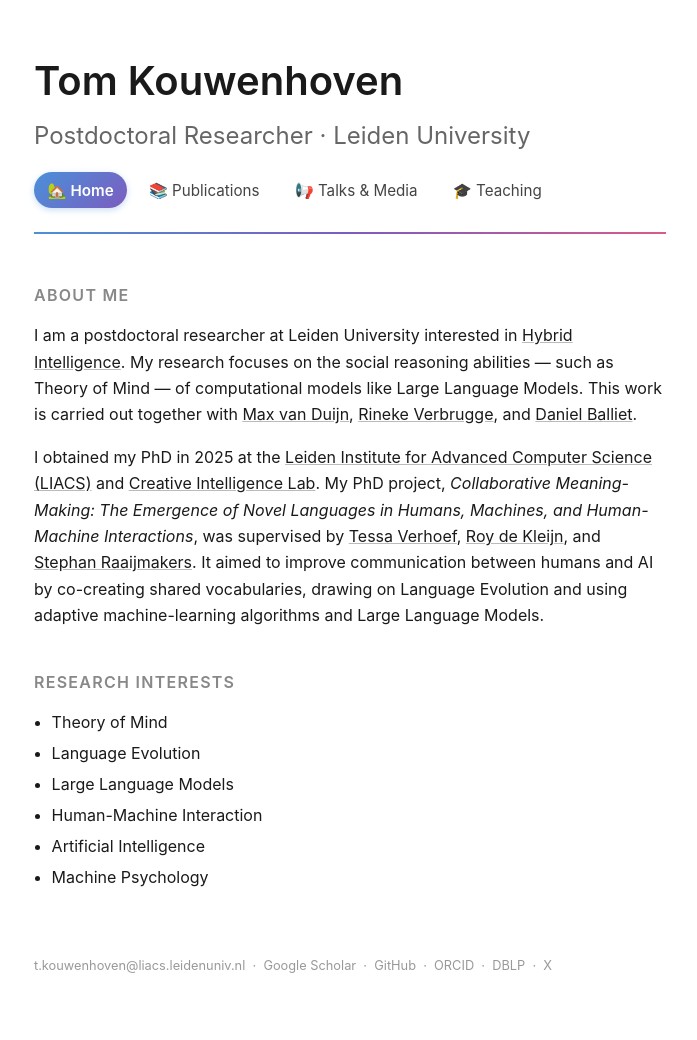
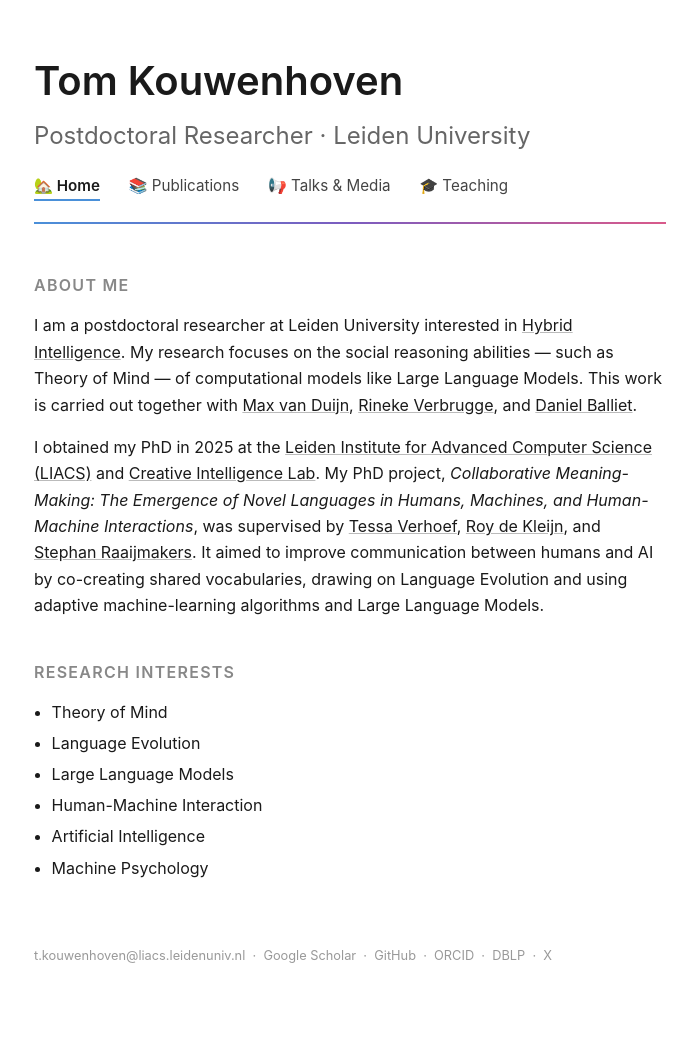
Before and after one commit to tomkouwenhoven/tomkouwenhoven.github.io, a Jekyll site: the page built from index.md, in a window 1280 px wide. Shown: the whole page, without its empty margins (290-987 px from the left). Built offline with Jekyll 4.4.1, drawn with Linux system fonts in a browser that asks for light colours.

Commit message:
update navigation

```diff
--- a/assets/style.css
+++ b/assets/style.css
@@ -42,30 +42,27 @@ header {
 
 nav {
   margin-top: 1rem;
-  display: flex;
-  gap: 0.5rem;
-  flex-wrap: wrap;
 }
 
 nav a {
   font-size: 0.95rem;
   color: #444;
   text-decoration: none;
-  padding: 0.35rem 0.85rem;
-  border-radius: 20px;
-  transition: color 0.25s ease, background 0.25s ease, box-shadow 0.25s ease;
+  margin-right: 1.5rem;
+  padding-bottom: 0.25rem;
+  border-bottom: 2px solid transparent;
+  transition: color 0.2s ease, border-color 0.2s ease;
 }
 
 nav a:hover {
   color: #4a90d9;
-  background: rgba(74, 144, 217, 0.08);
+  border-bottom-color: #4a90d9;
 }
 
 nav a.active {
-  color: #fff;
+  color: #1a1a1a;
   font-weight: 600;
-  background: linear-gradient(135deg, #4a90d9, #7c5cbf);
-  box-shadow: 0 2px 6px rgba(74, 144, 217, 0.3);
+  border-bottom-color: #4a90d9;
 }
 
 /* Main content */
```
